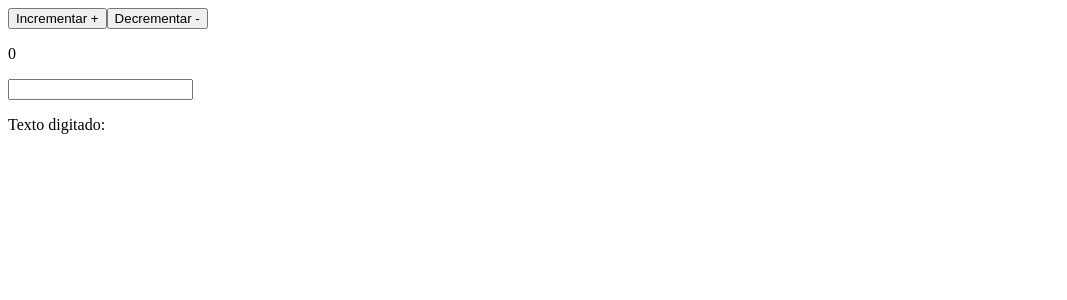
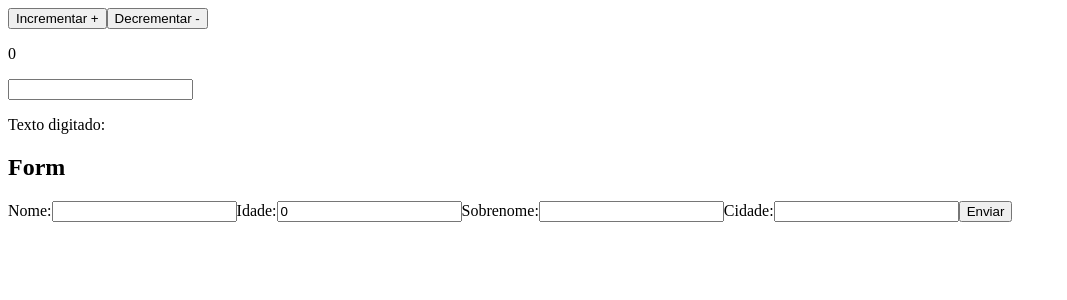
Before and after one commit to leandrolimadeveloper/react-fundamentals, a React (Vite) app: page / in a window 1280 px wide. Shown: the top 300 px of the page, without its empty margins (0-1067 px from the left). Built offline with nearby package versions, Linux system fonts and the light colour scheme; the HTML template or start-up script is replaced by a standard one.

Commit message:
useState - Múltiplos Estados

```diff
--- a/src/App.tsx
+++ b/src/App.tsx
@@ -1,8 +1,13 @@
-import { ChangeEvent, useState } from "react"
+import { ChangeEvent, FormEvent, useState } from "react"
 
 function App() {
   const [value, setValue] = useState(0)
   const [text, setText] = useState('')
+
+  const [nome, setNome] = useState<string>('')
+  const [sobrenome, setSobrenome] = useState<string>('')
+  const [cidade, setCidade] = useState<string>('')
+  const [idade, setIdade] = useState<number>(0)
 
   function incrementValue() {
     setValue(value + 1)
@@ -16,6 +21,21 @@ function App() {
     setText(e.target.value)
   }
 
+  function handleSobrenome(event: ChangeEvent<HTMLInputElement>) {
+    setSobrenome(event.target.value)
+  }
+
+  function handleCidade(event: ChangeEvent<HTMLInputElement>) {
+    setCidade(event.target.value)
+  }
+
+  function handleSubmit(event: FormEvent<HTMLFormElement>) {
+    event.preventDefault()
+    alert(`Nome: ${nome} ${sobrenome}, Idade: ${idade}, ${cidade}`)
+  }
+
+
+
   return (
     <div>
       <button onClick={incrementValue}>Incrementar +</button>
@@ -27,7 +47,35 @@ function App() {
         <input type="text" value={text} onChange={handleChange} />
         <p>Texto digitado: {text}</p>
       </div>
+
+      <h2>Form</h2>
+      <form onSubmit={handleSubmit}>
+        <label htmlFor="nome">
+          Nome:
+          <input type="text" id="nome" value={nome} onChange={(event: ChangeEvent<HTMLInputElement>) => setNome(event.target.value)} />
+        </label>
+
+        <label htmlFor="idade">
+          Idade:
+          <input type="number" id="idade" value={idade} onChange={(event: ChangeEvent<HTMLInputElement>) => setIdade(Number(event.target.value))} />
+        </label>
+
+        <label htmlFor="sobrenome">
+          Sobrenome:
+          <input type="text" id="nome" value={sobrenome} onChange={handleSobrenome}/>
+        </label>
+
+        <label htmlFor="cidade">
+          Cidade:
+          <input type="text" id="cidade" value={cidade} onChange={handleCidade} />
+        </label>
+
+
+        <button type="submit">Enviar</button>
+      </form>
+
     </div>
+
   )
 }
 
```
